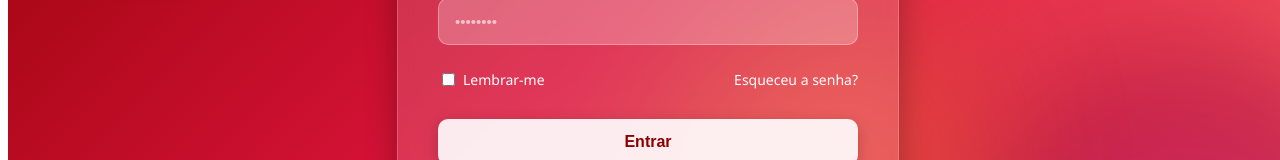
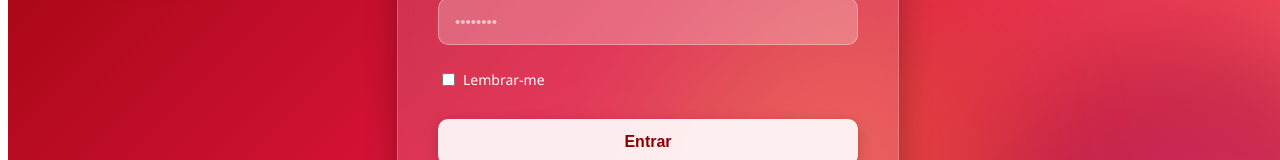
Before and after one commit to RaulFerna/Front_Ademicon, an Angular app: page /login in a window 1280 px wide. Shown: the part 416-576 px from the top of the page. Built offline with nearby package versions, Linux system fonts and the light colour scheme.

Commit message:
paginas de login feita

```diff
--- a/src/app/features/auth/login/login.component.html
+++ b/src/app/features/auth/login/login.component.html
@@ -40,7 +40,7 @@
           <input type="checkbox" [(ngModel)]="rememberMe" name="remember" />
           <span>Lembrar-me</span>
         </label>
-        <a href="#" class="forgot-password">Esqueceu a senha?</a>
+
       </div>
 
       <button type="submit" class="login-button">Entrar</button>
```
